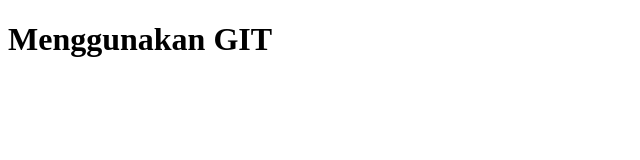
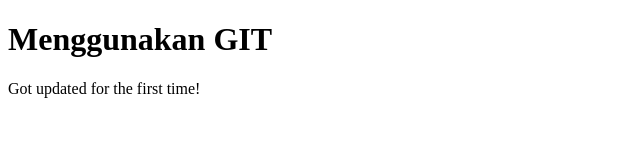
Before and after one commit to JasonSetiawanWG/tekweb, a plain HTML site: page index.html in a window 1280 px wide. Shown: the whole page, without its empty margins (0-640 px from the left). Drawn offline with Linux system fonts and the light colour scheme.

Commit message:
1st Update

```diff
--- a/index.html
+++ b/index.html
@@ -7,5 +7,6 @@
 </head>
 <body>
     <h1>Menggunakan GIT</h1>
+    <p>Got updated for the first time!</p>
 </body>
 </html>
```
